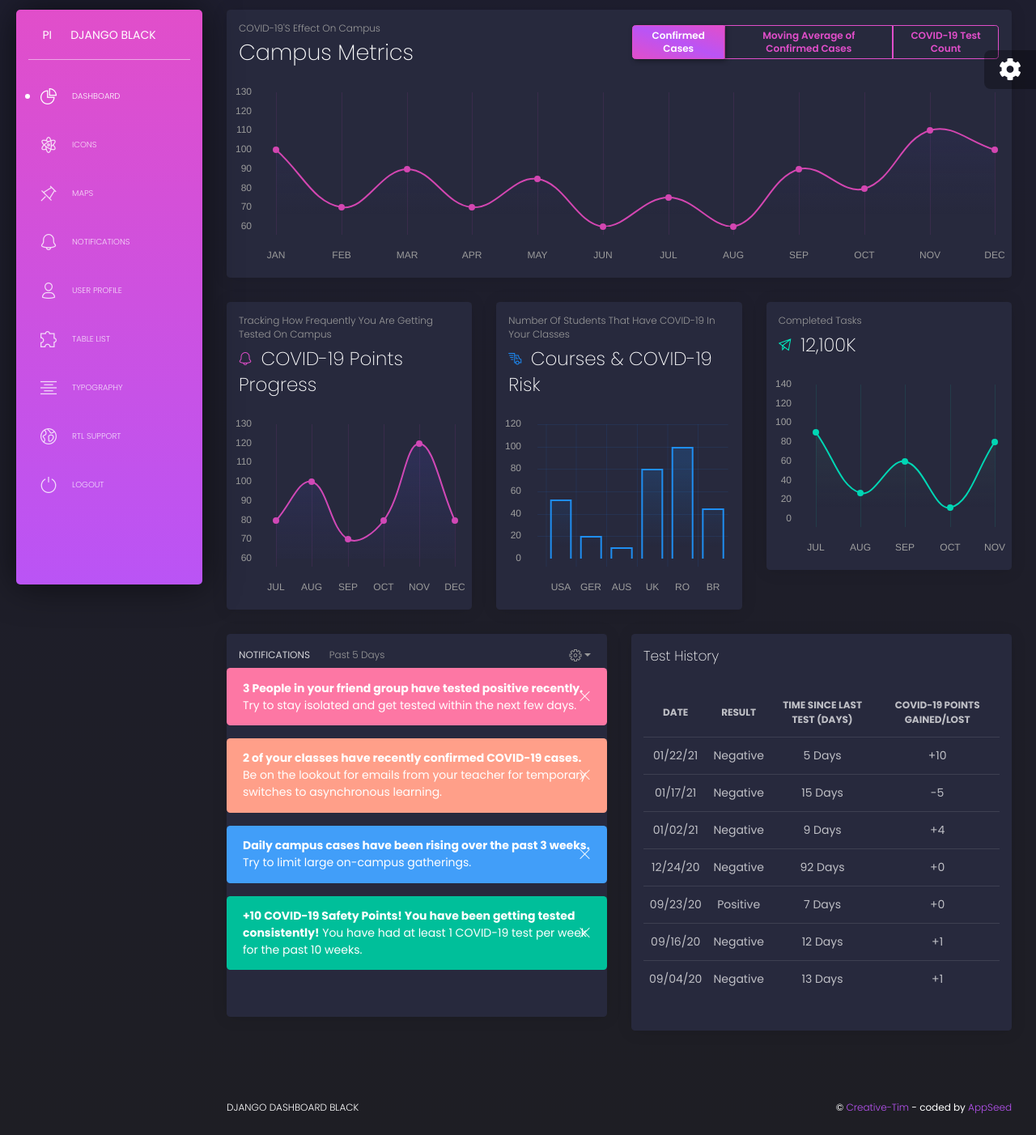
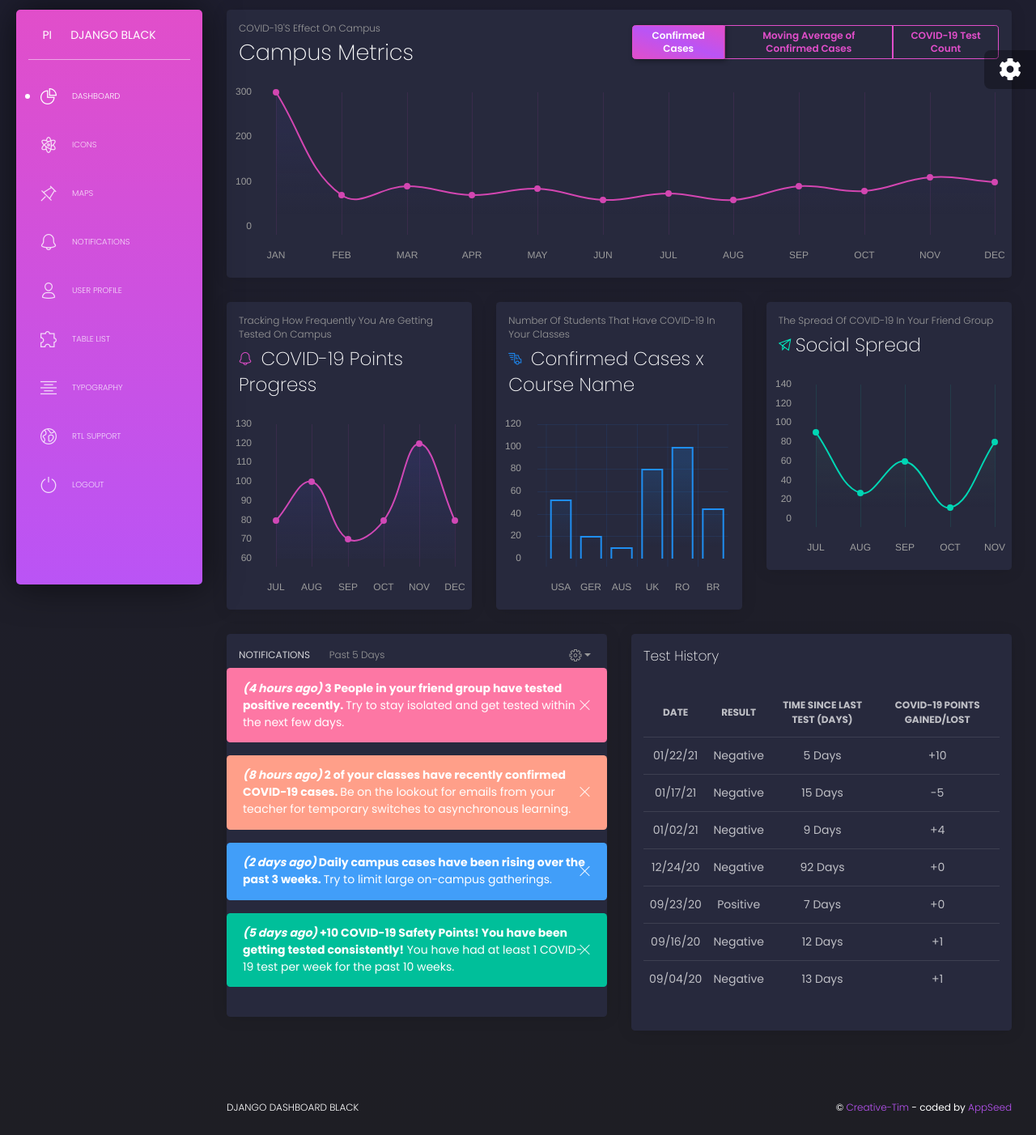
Before and after one commit to salmannasir117/covid-hackathon-2, a Django app: page / in a window 1280 px wide. Shown: the part 68-1470 px from the top of the page at 81% size. Run offline with Django 3.2, Linux system fonts and the light colour scheme; the visitor is signed in with stand-in values (Sample User, id 1); some libraries are stand-ins or nearby versions.

Commit message:
fixed student view

```diff
--- a/django-dashboard-black-master/core/static/assets/demo/demo.js
+++ b/django-dashboard-black-master/core/static/assets/demo/demo.js
@@ -424,7 +424,7 @@ demo = {
 
 
     var chart_labels = ['JAN', 'FEB', 'MAR', 'APR', 'MAY', 'JUN', 'JUL', 'AUG', 'SEP', 'OCT', 'NOV', 'DEC'];
-    var chart_data = [100, 70, 90, 70, 85, 60, 75, 60, 90, 80, 110, 100];
+    var chart_data = [300, 70, 90, 70, 85, 60, 75, 60, 90, 80, 110, 100];
 
 
     var ctx = document.getElementById("chartBig1").getContext('2d');
--- a/django-dashboard-black-master/core/templates/includes/sidebar.html
+++ b/django-dashboard-black-master/core/templates/includes/sidebar.html
@@ -22,12 +22,14 @@
               <p>Dashboard</p>
             </a>
           </li>
+
           <li class="{% if 'icons' in segment %} active {% endif %}">
             <a href="/ui-icons.html">
               <i class="tim-icons icon-atom"></i>
               <p>Icons</p>
             </a>
           </li>
+
           <li class="{% if 'maps' in segment %} active {% endif %}">
             <a href="/ui-maps.html">
               <i class="tim-icons icon-pin"></i>
--- a/django-dashboard-black-master/core/templates/index2.html
+++ b/django-dashboard-black-master/core/templates/index2.html
@@ -71,7 +71,8 @@
         <div class="card card-chart">
             <div class="card-header">
                 <h5 class="card-category">Number of Students that Have COVID-19 in Your Classes</h5>
-                <h3 class="card-title"><i class="tim-icons icon-delivery-fast text-info"></i> Courses & COVID-19 Risk</h3>
+                <h3 class="card-title"><i class="tim-icons icon-delivery-fast text-info"></i> Confirmed Cases x
+                Course Name </h3>
             </div>
             <div class="card-body">
                 <div class="chart-area">
@@ -83,8 +84,8 @@
     <div class="col-lg-4">
         <div class="card card-chart">
             <div class="card-header">
-                <h5 class="card-category">Completed Tasks</h5>
-                <h3 class="card-title"><i class="tim-icons icon-send text-success"></i> 12,100K</h3>
+                <h5 class="card-category">The Spread of COVID-19 in your Friend Group</h5>
+                <h3 class="card-title"><i class="tim-icons icon-send text-success"></i>Social Spread</h3>
             </div>
             <div class="card-body">
                 <div class="chart-area">
@@ -114,7 +115,7 @@
 
             <!-- ALERTS -->
             <div class="alert alert-danger fade show" role="alert">
-                <strong>3 People in your friend group have tested positive recently. </strong> Try to stay isolated and
+                <strong> <em> (4 hours ago) </em> 3 People in your friend group have tested positive recently. </strong> Try to stay isolated and
                 get tested within the next few days.
                 <button type="button" class="close" data-dismiss="alert" aria-label="Close">
                     <i class="tim-icons icon-simple-remove"></i>
@@ -122,7 +123,7 @@
             </div>
 
             <div class="alert alert-warning fade show" role="alert">
-                <strong>2 of your classes have recently confirmed COVID-19 cases. </strong> Be on the lookout for emails
+                <strong> <em> (8 hours ago) </em> 2 of your classes have recently confirmed COVID-19 cases. </strong> Be on the lookout for emails
                 from your teacher for temporary switches to asynchronous learning.
                 <button type="button" class="close" data-dismiss="alert" aria-label="Close">
                     <i class="tim-icons icon-simple-remove"></i>
@@ -130,7 +131,7 @@
             </div>
 
             <div class="alert alert-info fade show" role="alert">
-                <strong> Daily campus cases have been rising over the past 3 weeks. </strong> Try to limit large on-campus
+                <strong> <em> (2 days ago) </em> Daily campus cases have been rising over the past 3 weeks. </strong> Try to limit large on-campus
                 gatherings.
                 <button type="button" class="close" data-dismiss="alert" aria-label="Close">
                     <i class="tim-icons icon-simple-remove"></i>
@@ -138,7 +139,7 @@
             </div>
 
             <div class="alert alert-success fade show" role="alert">
-                <strong>+10 COVID-19 Safety Points! You have been getting tested consistently!</strong> You have had at
+                <strong> <em> (5 days ago) </em> +10 COVID-19 Safety Points! You have been getting tested consistently!</strong> You have had at
                 least 1 COVID-19 test per week for the past 10 weeks.
                 <button type="button" class="close" data-dismiss="alert" aria-label="Close">
                     <i class="tim-icons icon-simple-remove"></i>
```
